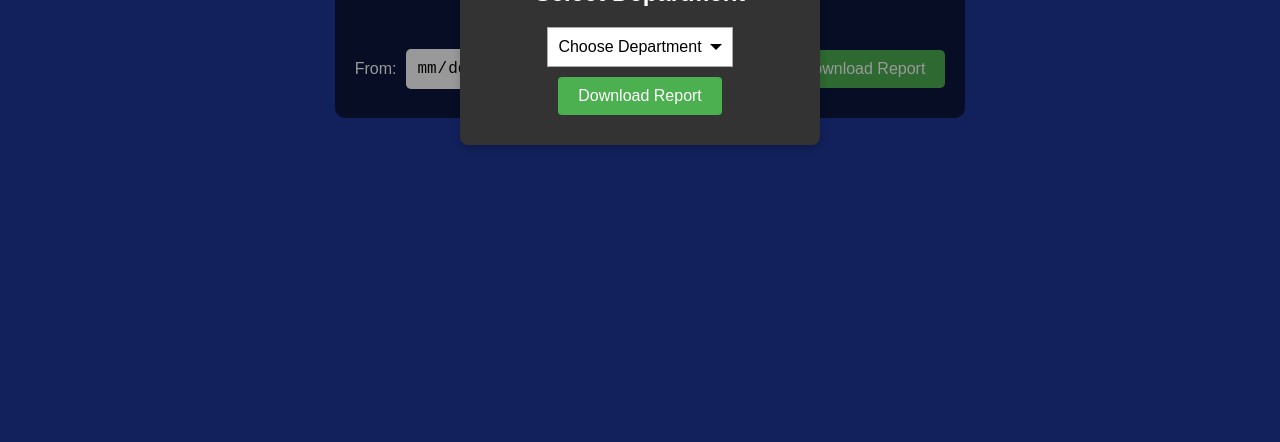
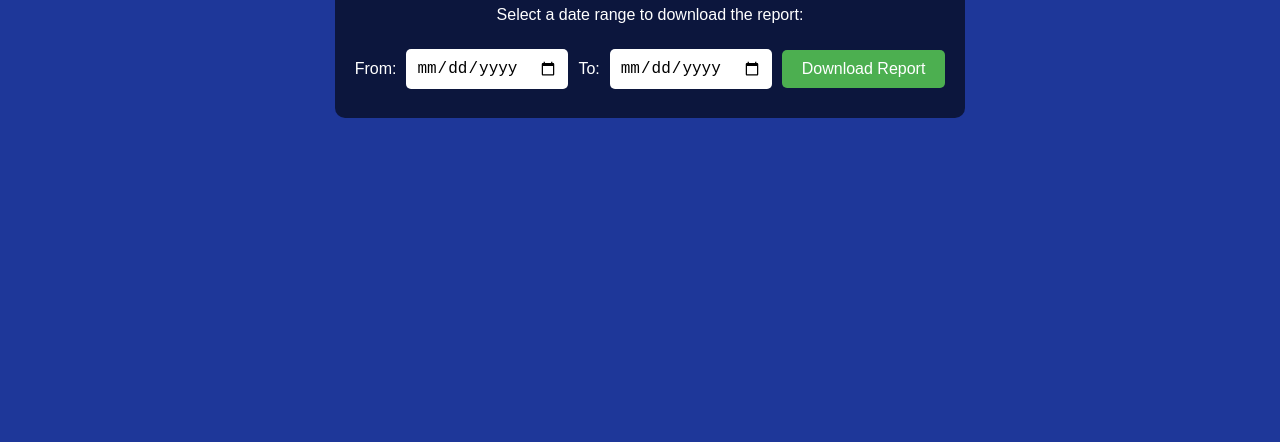
Before and after one commit to ShakilSayed11/PR-Sheet-Records, a plain HTML site: page admin.html in a window 1280 px wide. Shown: the part 358-800 px from the top of the page. Drawn offline with nearby package versions, Linux system fonts and the light colour scheme.

Commit message:
Update admin.html

```diff
--- a/admin.html
+++ b/admin.html
@@ -264,7 +264,7 @@
 </div>
 
 <!-- Modal for Department Selection -->
-<div id="departmentModal" class="modal">
+<div id="departmentModal" class="modal" style="display: none;"> <!-- Set initial display to none -->
     <div class="modal-content">
         <span class="close" id="closeModal">&times;</span>
         <h2>Select Department</h2>
```
